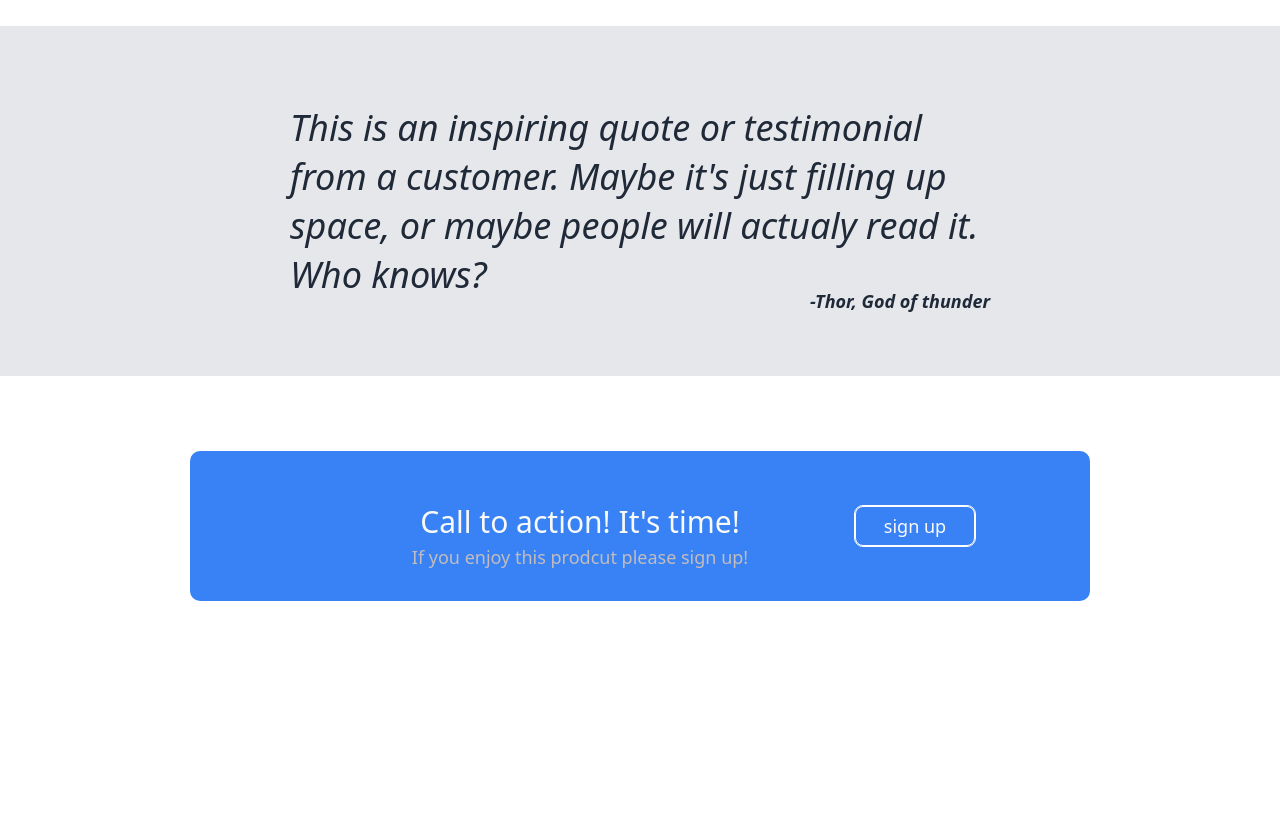
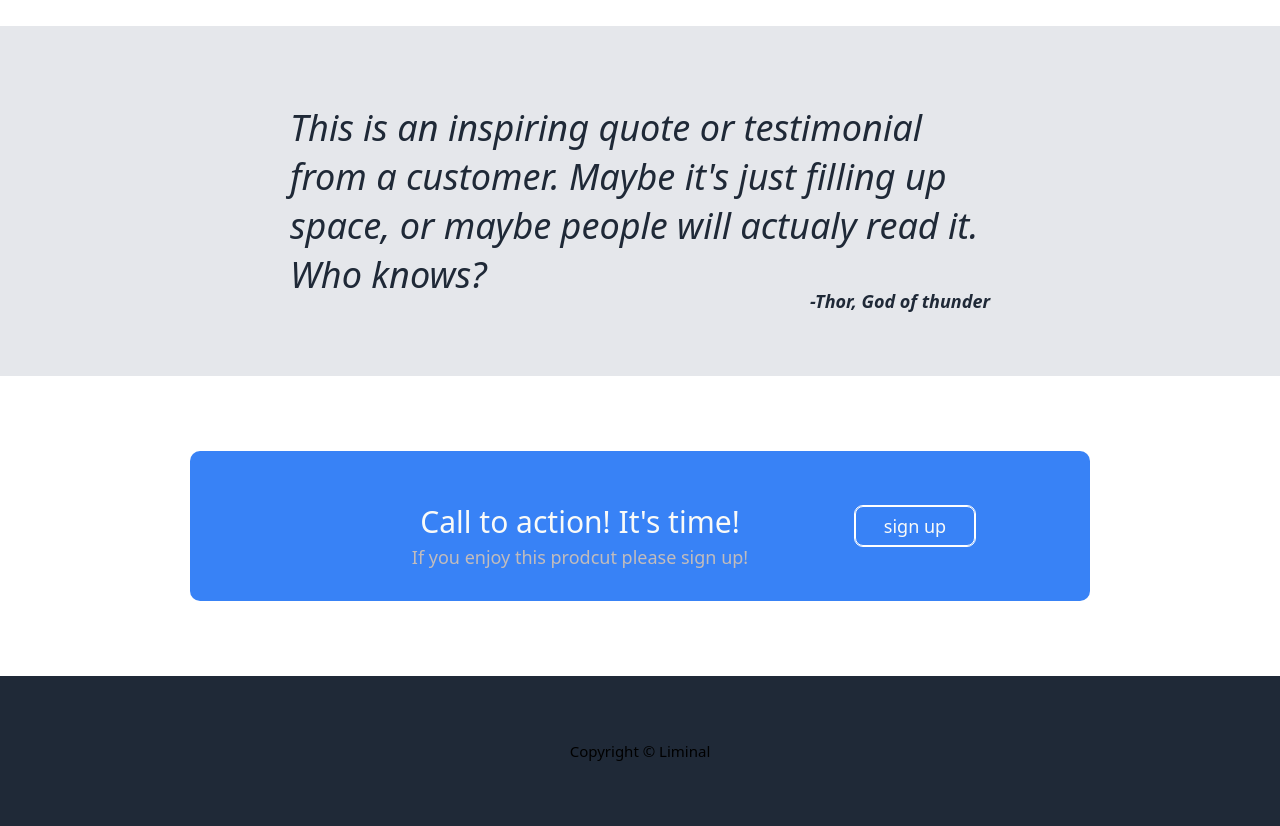
Before and after one commit to Daniel0G/Odin-landing-page, a plain HTML site: page index.html in a window 1280 px wide. Shown: the part 774-1600 px from the top of the page. Before the commit the page ends 1450 px from the top, so only its background shows below. Drawn offline with Linux system fonts and the light colour scheme.

Commit message:
Landing page updated

```diff
--- a/index.html
+++ b/index.html
@@ -79,5 +79,8 @@
             </a>
         </div>
     </div>
+    <div class="container-6">
+        <p>Copyright © Liminal</p>
+    </div>
 </body>
 </html>
--- a/landingpage.css
+++ b/landingpage.css
@@ -231,3 +231,12 @@ a {
     text-decoration: none;
     color: #f9faf8;
 }
+.container-6 {
+    display: flex;
+    justify-content: center;
+    align-items: center;
+    height: 150px;
+    width: auto;
+    background: #1f2937;
+    font-size: 15px;
+}
```
